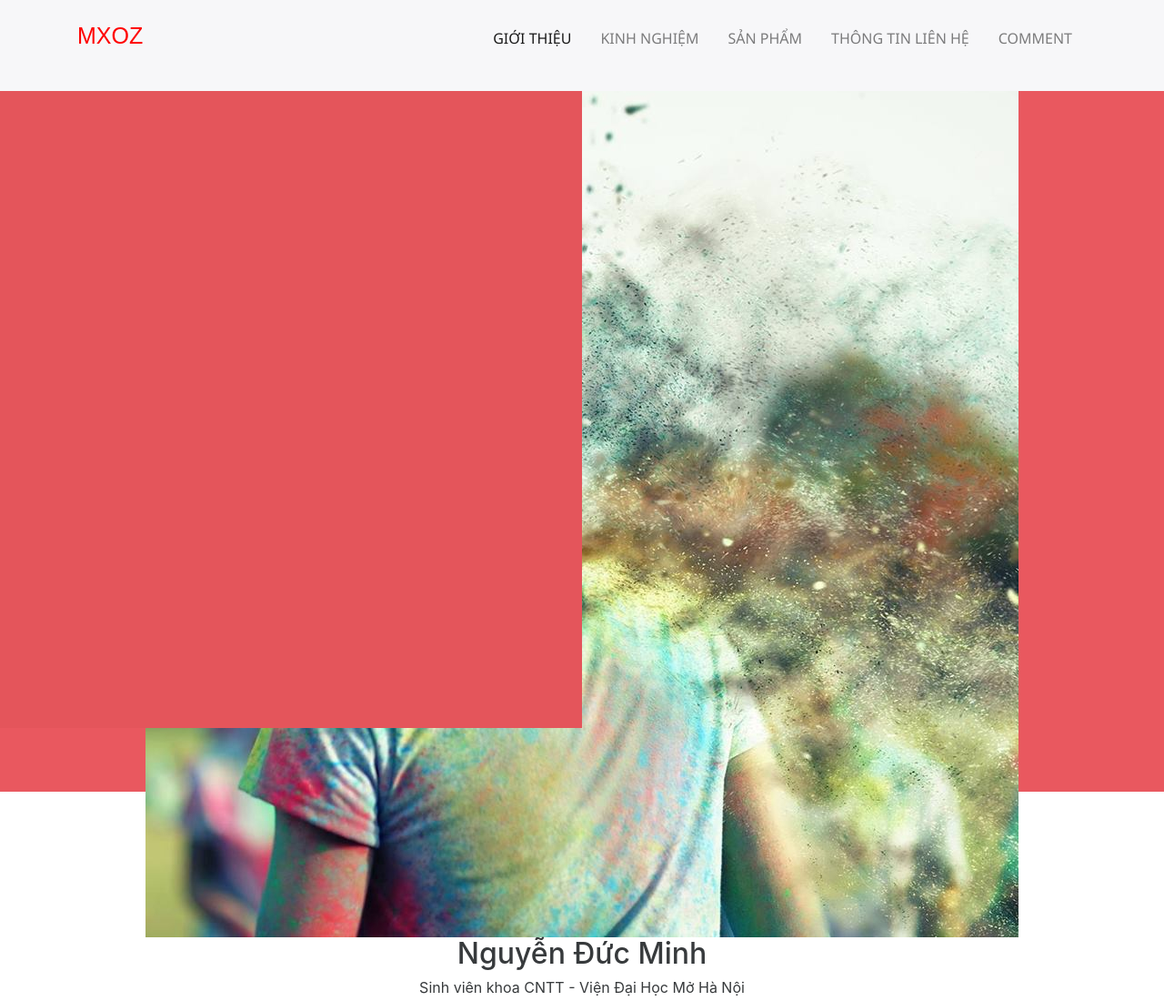
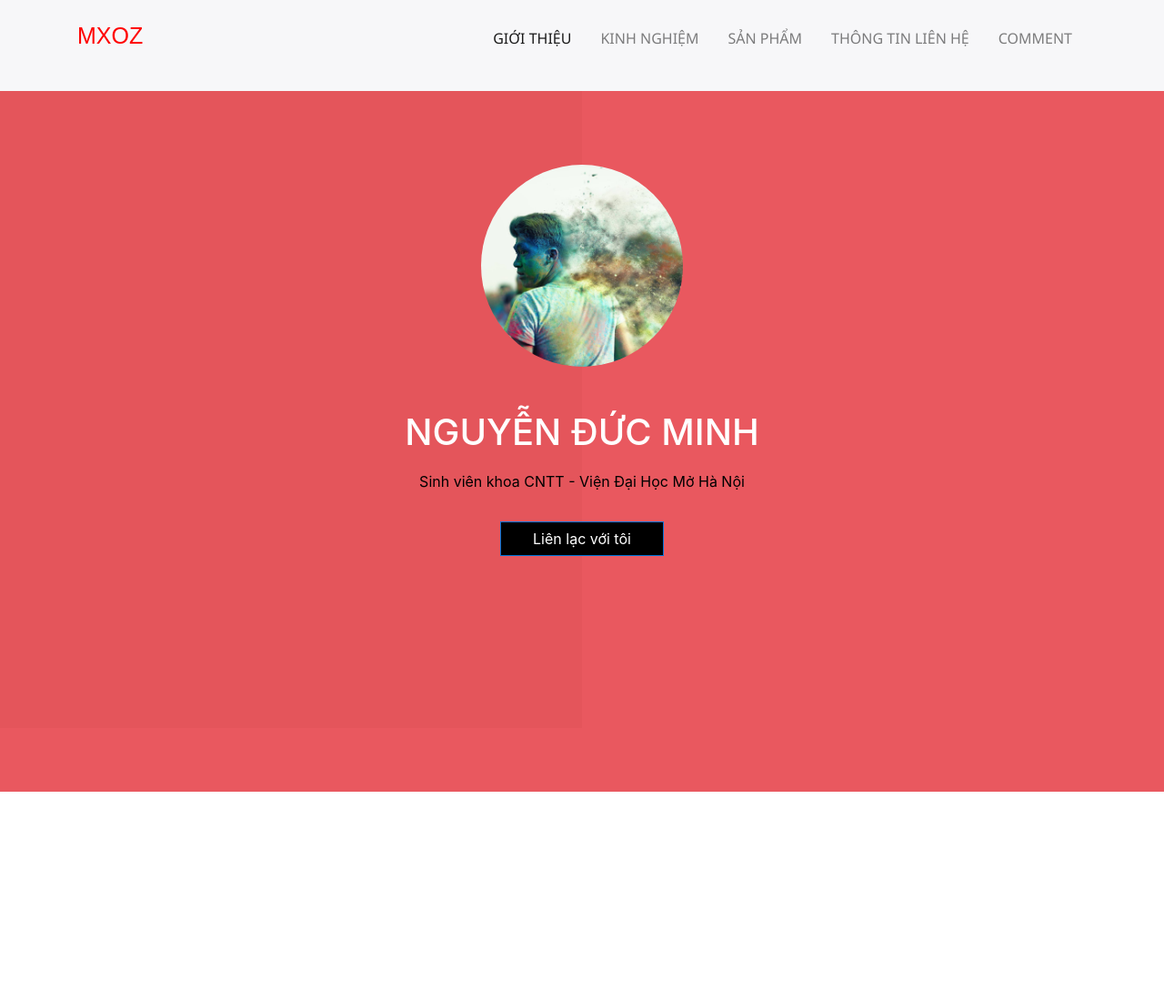
Before and after one commit to MinhxIT/minhxit.github.io, a plain HTML site: page index.html in a window 1280 px wide. Shown: the top 1100 px of the page at 91% size. After the commit the page ends 870 px from the top, so only its background shows below. Drawn offline with Linux system fonts and the light colour scheme.

Commit message:
xong thong tin

```diff
--- a/1.css
+++ b/1.css
@@ -65,4 +65,34 @@ nav.navbar.navbar-light.bg-faded{
 	width: 50%;
 	height: 100%;
 	background:#e4555b;
+	z-index: 1;
 }
+.thongtin{
+	position: relative;
+	z-index: 2;
+	padding-top: 10%;
+}
+.avatar{
+	width: 20%;
+	border-radius: 50%;
+	margin-bottom: 50px;
+}
+.thongtin h2{
+	font-size: 40px;
+	text-transform: uppercase;
+	color: white;
+	margin-bottom: 22px;
+}
+.thongtin p{
+	color: black;
+	font-size: 16px;
+	line-height: 20px;
+	/*margin: auto;*/
+	margin-bottom: 34px;
+}
+a.nut.btn.btn-primary{
+	width: 180px;
+	background: black;
+	border-radius: 0px;
+	color: white;
+}
--- a/index.html
+++ b/index.html
@@ -36,10 +36,12 @@
 	</div>
 	<div class="khoitt1">
 		<div class="container text-xs-center">
-			<img src="images/mxoz.jpg" alt="">
-			<h2>Nguyễn Đức Minh</h2>
-			<p>Sinh viên khoa CNTT - Viện Đại Học Mở Hà Nội</p>
-			<a href="" class="nut btn btn-primary">Liên lạc với tôi</a>
+			<div class="thongtin">
+				<img src="images/mxoz.jpg" alt="" class="avatar">
+				<h2>Nguyễn Đức Minh</h2>
+				<p>Sinh viên khoa CNTT - Viện Đại Học Mở Hà Nội</p>
+				<a href="" class="nut btn btn-primary">Liên lạc với tôi</a>
+			</div>
 		</div>
 	</div>
 </body>
```
